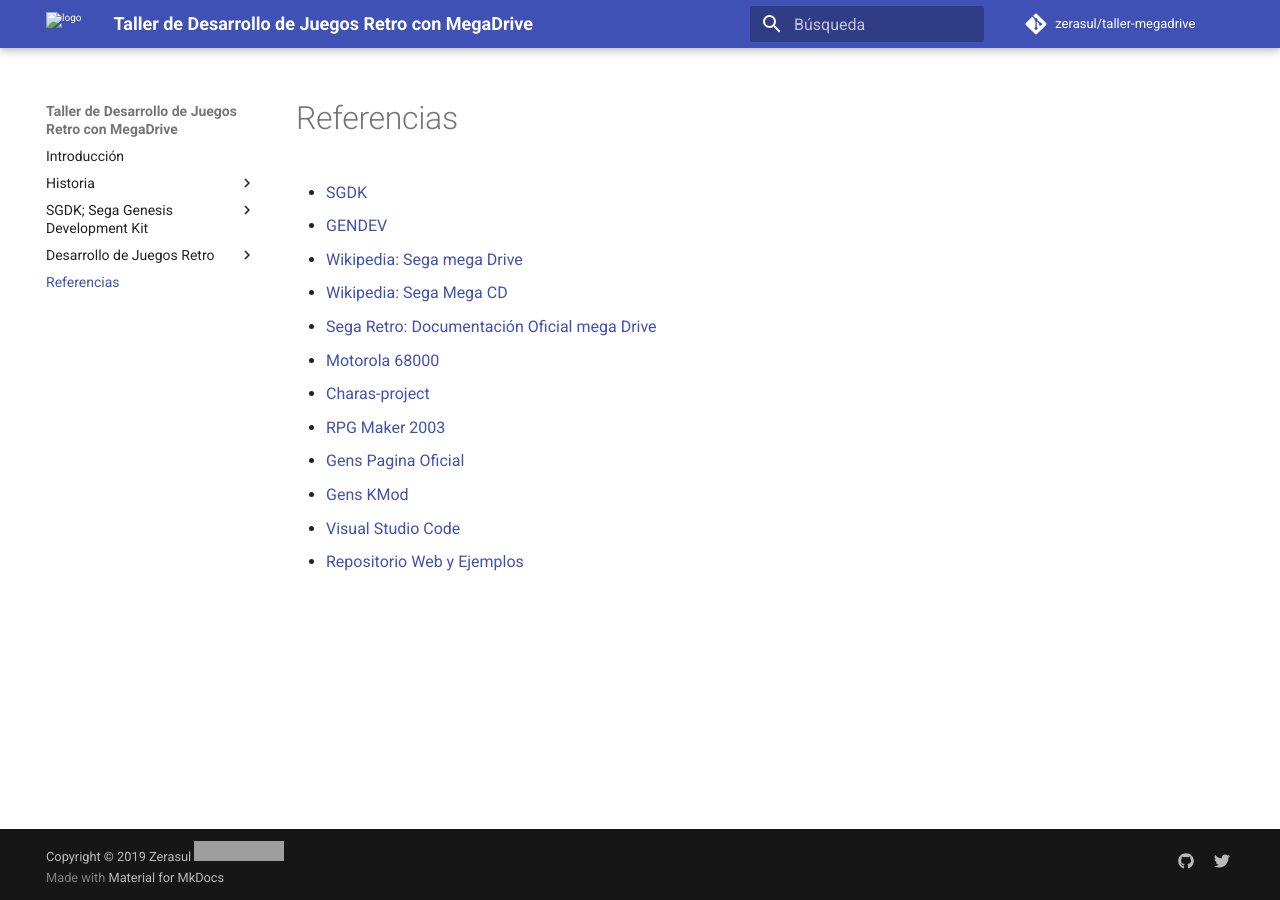
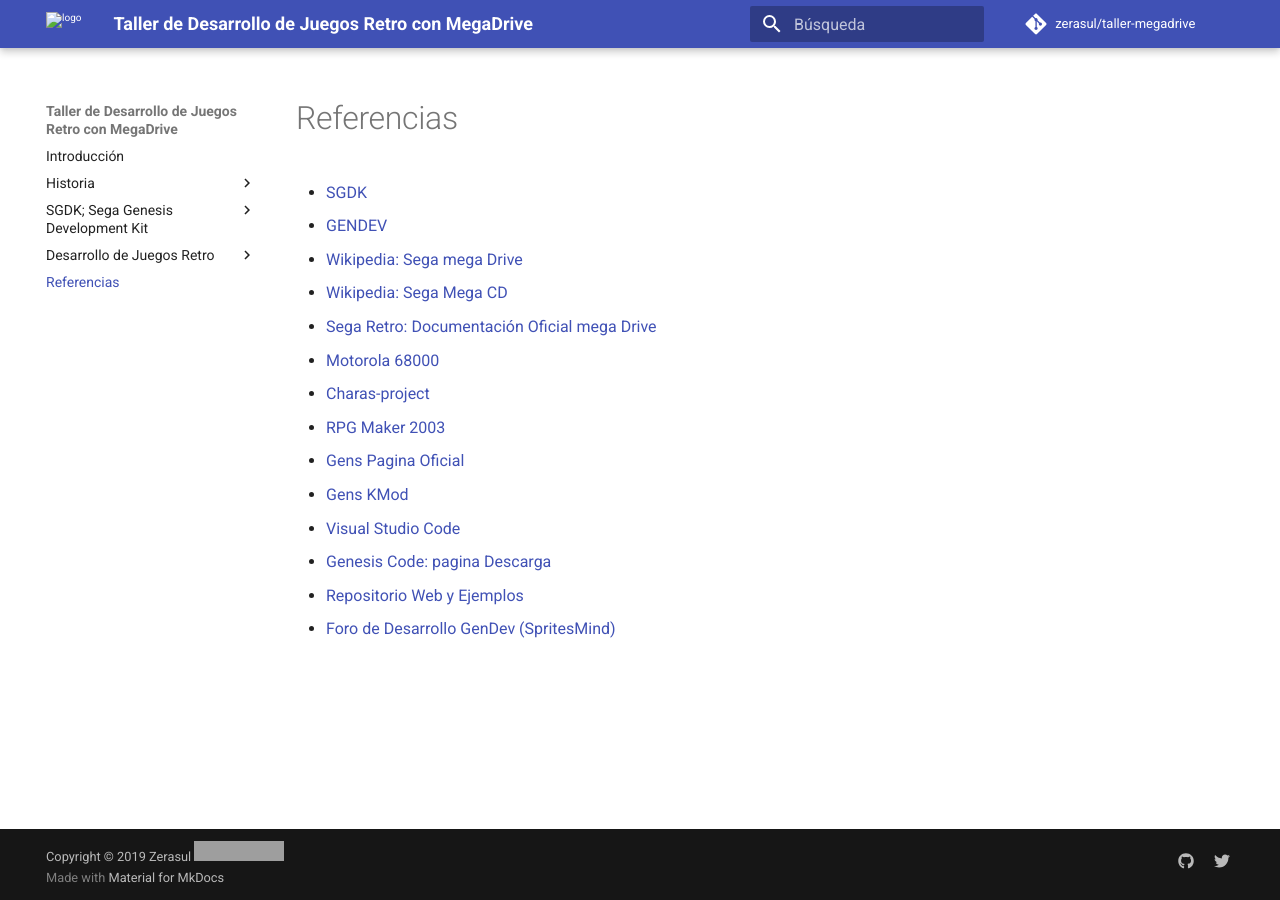
Before and after one commit to zerasul/taller-megadrive, an MkDocs documentation site: the page built from docs/references.md, in a window 1280 px wide. Built offline with MkDocs 1.6.1 and Material for MkDocs 9.7.7, drawn with Linux system fonts in a browser that asks for light colours; comment, search, counter and statistics services are not loaded; grey boxes are pictures that could not be loaded.

Commit message:
añadiendo más referencias

```diff
--- a/docs/references.md
+++ b/docs/references.md
@@ -11,4 +11,6 @@
 * [Gens Pagina Oficial](http://www.gens.me/)
 * [Gens KMod](https://gendev.spritesmind.net/page-gensK.html)
 * [Visual Studio Code](https://code.visualstudio.com/)
+* [Genesis Code: pagina Descarga](https://marketplace.visualstudio.com/items?itemName=zerasul.genesis-code)
 * [Repositorio Web y Ejemplos](https://github.com/zerasul/taller-megadrive)
+* [Foro de Desarrollo GenDev (SpritesMind)](http://gendev.spritesmind.net/forum/)
```
